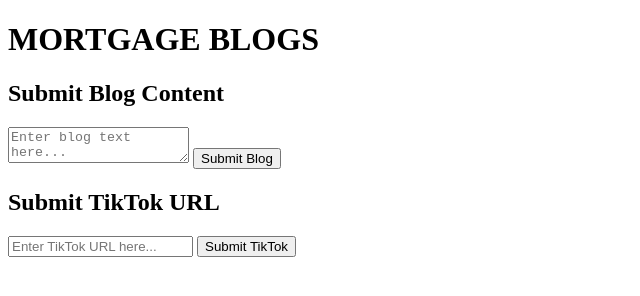
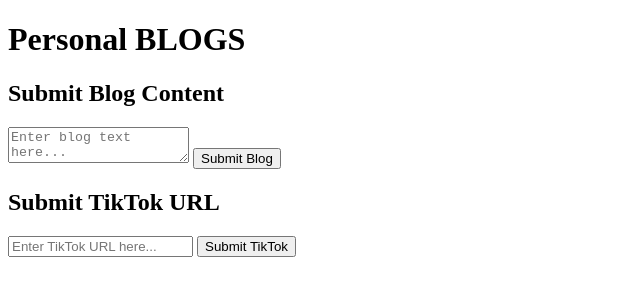
Before and after one commit to asekhon11/personalbloggenie, a plain HTML site: page index.html in a window 1280 px wide. Shown: the whole page, without its empty margins (0-640 px from the left). Drawn offline with Linux system fonts and the light colour scheme.

Commit message:
Update index.html

```diff
--- a/index.html
+++ b/index.html
@@ -7,7 +7,7 @@
     <!-- Add any additional head elements here, such as stylesheets or scripts -->
 </head>
 <body>
-    <h1>MORTGAGE BLOGS</h1> <!-- Main title -->
+    <h1>Personal BLOGS</h1> <!-- Main title -->
 
     <!-- Blog Submission Section -->
     <h2>Submit Blog Content</h2>
```
